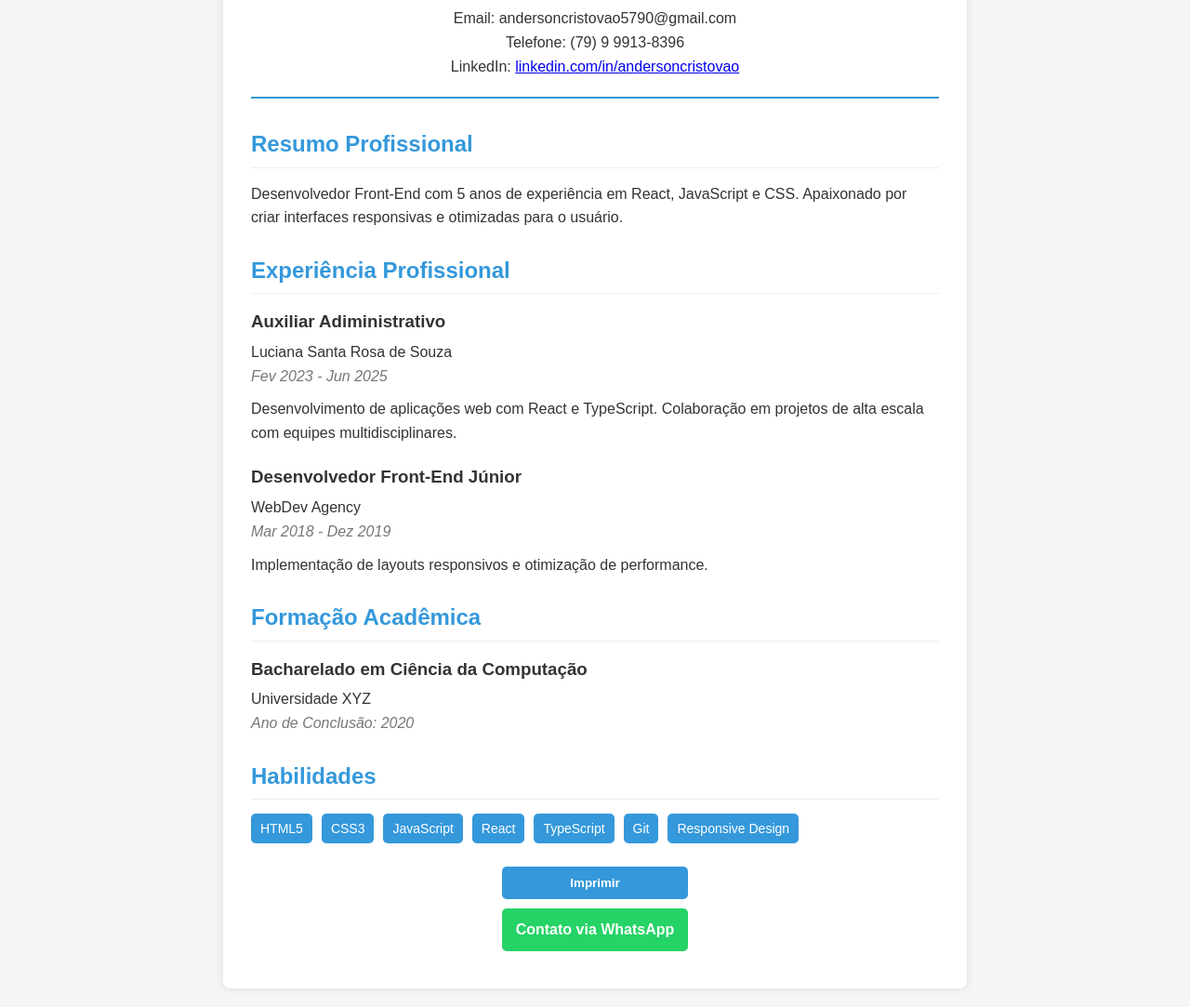
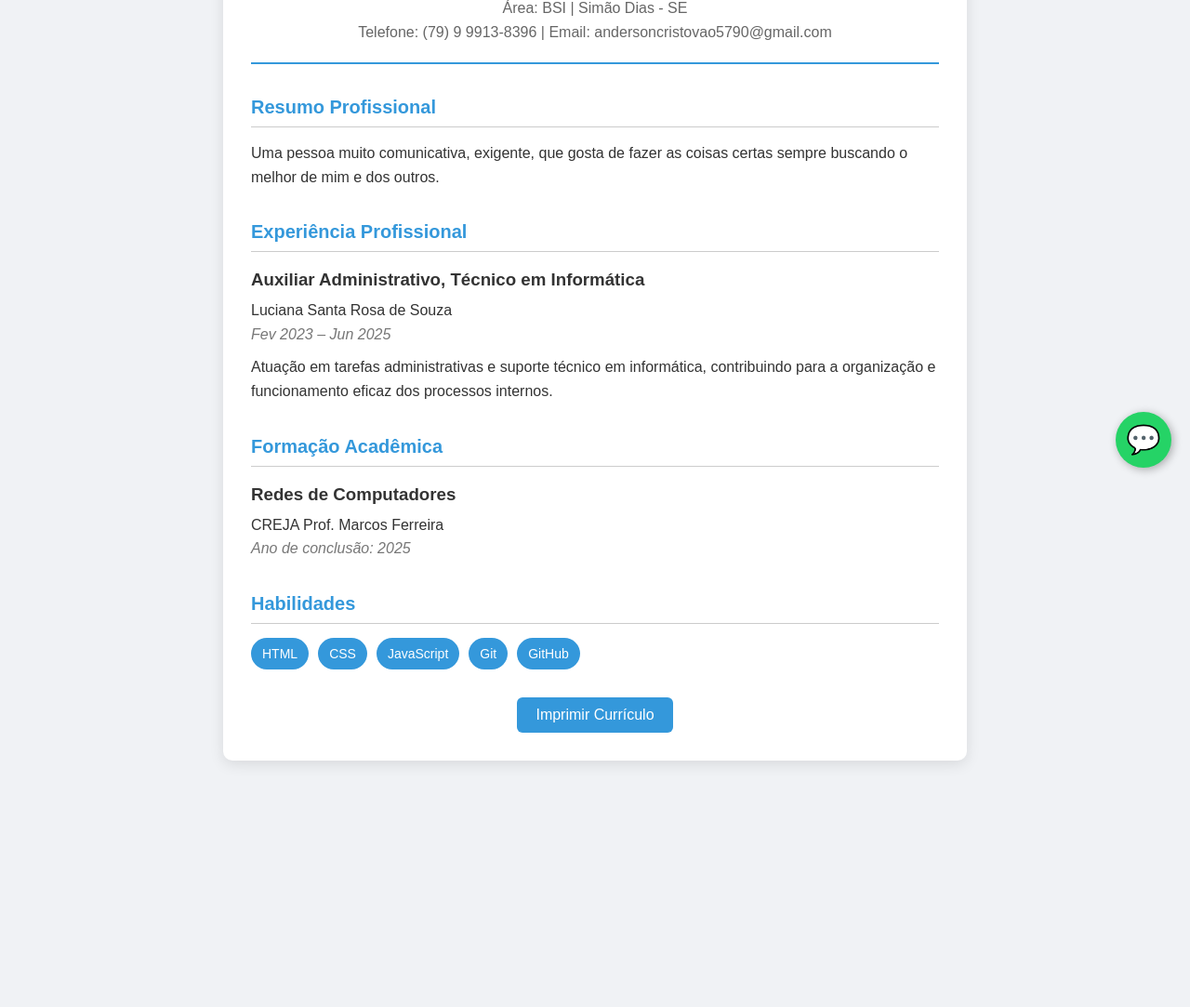
Before and after one commit to and3rs0n-tech/CURR-CULO-01, a plain HTML site: page index.html in a window 1280 px wide. Shown: the part 277-1360 px from the top of the page at 93% size. After the commit the page ends 1115 px from the top, so only its background shows below. Drawn offline with Linux system fonts and the light colour scheme.

Commit message:
Update index.html

```diff
--- a/index.html
+++ b/index.html
@@ -1,5 +1,5 @@
 <!DOCTYPE html>
-<html lang="pt-br">
+A<html lang="pt-br">
 <head>
   <meta charset="UTF-8">
   <meta name="viewport" content="width=device-width, initial-scale=1.0">
@@ -52,17 +52,73 @@
 
     .contact-info {
       margin-top: 10px;
+    }<!DOCTYPE html>
+<html lang="pt-br">
+<head>
+  <meta charset="UTF-8" />
+  <meta name="viewport" content="width=device-width, initial-scale=1.0"/>
+  <title>Currículo - Anderson Cristovão</title>
+  <style>
+    * {
+      margin: 0;
+      padding: 0;
+      box-sizing: border-box;
+      font-family: 'Arial', sans-serif;
+    }
+
+    body {
+      background-color: #f0f2f5;
+      color: #333;
+      line-height: 1.6;
+      padding: 20px;
+    }
+
+    .container {
+      max-width: 800px;
+      margin: 0 auto;
+      background: #fff;
+      padding: 30px;
+      border-radius: 10px;
+      box-shadow: 0 4px 15px rgba(0,0,0,0.1);
+    }
+
+    header {
+      text-align: center;
+      border-bottom: 2px solid #3498db;
+      padding-bottom: 20px;
+      margin-bottom: 30px;
+    }
+
+    .profile-pic {
+      width: 130px;
+      height: 130px;
+      border-radius: 50%;
+      object-fit: cover;
+      border: 4px solid #3498db;
+      margin-bottom: 10px;
+    }
+
+    h1 {
+      color: #3498db;
+      font-size: 28px;
+      margin-bottom: 5px;
+    }
+
+    .subinfo {
+      font-size: 16px;
+      color: #666;
     }
 
     section {
-      margin-bottom: 25px;
+      margin-bottom: 30px;
     }
 
     h2 {
       color: #3498db;
-      border-bottom: 1px solid #eee;
+      font-size: 20px;
+      margin-bottom: 15px;
+      border-bottom: 1px solid #ccc;
       padding-bottom: 5px;
-      margin-bottom: 15px;
     }
 
     .job, .education {
@@ -87,41 +143,50 @@
 
     .skill {
       background: #3498db;
-      color: white;
-      padding: 5px 10px;
-      border-radius: 5px;
+      color: #fff;
+      padding: 6px 12px;
+      border-radius: 20px;
       font-size: 14px;
     }
 
-    .print-btn, .whatsapp-btn {
-      display: block;
-      width: 200px;
-      margin: 10px auto;
-      padding: 10px;
-      border: none;
-      border-radius: 5px;
+    .whatsapp-float {
+      position: fixed;
+      width: 60px;
+      height: 60px;
+      bottom: 20px;
+      right: 20px;
+      background-color: #25d366;
+      color: white;
+      border-radius: 50%;
       text-align: center;
-      cursor: pointer;
-      font-weight: bold;
+      font-size: 30px;
+      box-shadow: 2px 2px 10px rgba(0,0,0,0.3);
+      z-index: 1000;
+      display: flex;
+      align-items: center;
+      justify-content: center;
       text-decoration: none;
+      transition: background-color 0.3s;
+    }
+
+    .whatsapp-float:hover {
+      background-color: #1ebc57;
     }
 
     .print-btn {
-      background: #3498db;
+      display: block;
+      margin: 20px auto 0;
+      padding: 10px 20px;
+      background-color: #3498db;
       color: white;
+      border: none;
+      border-radius: 6px;
+      cursor: pointer;
+      font-size: 16px;
     }
 
     .print-btn:hover {
-      background: #2980b9;
-    }
-
-    .whatsapp-btn {
-      background-color: #25D366;
-      color: white;
-    }
-
-    .whatsapp-btn:hover {
-      background-color: #1ebc57;
+      background-color: #2980b9;
     }
 
     @media (max-width: 600px) {
@@ -144,97 +209,53 @@
 <body>
   <div class="container">
     <header>
-      <!-- Foto do trabalhador -->
-      <img src="https://via.placeholder.com/120" alt="Foto de perfil" class="profile-pic" id="foto">
-
-      <h1 id="nome">Seu Nome</h1>
-      <p id="cargo">Profissão/Cargo Desejado</p>
-      <div class="contact-info">
-        <p id="email">Email: seuemail@exemplo.com</p>
-        <p id="telefone">Telefone: (00) 00000-0000</p>
-        <p id="linkedin">LinkedIn: <a href="#" target="_blank">linkedin.com/seu-perfil</a></p>
-      </div>
+      <img src="https://static.wikia.nocookie.net/dragonball/images/e/ea/Goku_SSJ4.png" alt="Goku SSJ4" class="profile-pic">
+      <h1>Anderson Cristovão Santana Santos</h1>
+      <p class="subinfo">Área: BSI | Simão Dias - SE</p>
+      <p class="subinfo">Telefone: (79) 9 9913-8396 | Email: andersoncristovao5790@gmail.com</p>
     </header>
 
     <section>
       <h2>Resumo Profissional</h2>
-      <p id="resumo">Um breve resumo sobre sua experiência, habilidades e objetivos profissionais.</p>
+      <p>Uma pessoa muito comunicativa, exigente, que gosta de fazer as coisas certas sempre buscando o melhor de mim e dos outros.</p>
     </section>
 
     <section>
       <h2>Experiência Profissional</h2>
       <div class="job">
-        <h3 id="cargo1">Cargo na Empresa 1</h3>
-        <p id="empresa1">Empresa 1</p>
-        <p class="date" id="periodo1">Jan 2020 - Dez 2022</p>
-        <p id="descricao1">Descrição das responsabilidades e conquistas no cargo.</p>
-      </div>
-      <div class="job">
-        <h3 id="cargo2">Cargo na Empresa 2</h3>
-        <p id="empresa2">Empresa 2</p>
-        <p class="date" id="periodo2">Mar 2018 - Dez 2019</p>
-        <p id="descricao2">Descrição das responsabilidades e conquistas no cargo.</p>
+        <h3>Auxiliar Administrativo, Técnico em Informática</h3>
+        <p>Luciana Santa Rosa de Souza</p>
+        <p class="date">Fev 2023 – Jun 2025</p>
+        <p>Atuação em tarefas administrativas e suporte técnico em informática, contribuindo para a organização e funcionamento eficaz dos processos internos.</p>
       </div>
     </section>
 
     <section>
       <h2>Formação Acadêmica</h2>
       <div class="education">
-        <h3 id="curso1">Nome do Curso</h3>
-        <p id="instituicao1">Instituição de Ensino</p>
-        <p class="date" id="periodo-curso1">Ano de Conclusão: 2025</p>
+        <h3>Redes de Computadores</h3>
+        <p>CREJA Prof. Marcos Ferreira</p>
+        <p class="date">Ano de conclusão: 2025</p>
       </div>
     </section>
 
     <section>
       <h2>Habilidades</h2>
-      <div class="skills" id="habilidades">
-        <!-- JavaScript insere aqui -->
+      <div class="skills">
+        <span class="skill">HTML</span>
+        <span class="skill">CSS</span>
+        <span class="skill">JavaScript</span>
+        <span class="skill">Git</span>
+        <span class="skill">GitHub</span>
       </div>
     </section>
 
-    <!-- Botões -->
-    <button class="print-btn" onclick="window.print()">Imprimir</button>
-    <a href="https://wa.me/557999138396" class="whatsapp-btn" target="_blank">Contato via WhatsApp</a>
+    <button class="print-btn" onclick="window.print()">Imprimir Currículo</button>
   </div>
 
-  <script>
-    // Preenchimento dinâmico
-    document.getElementById('nome').textContent = 'Anderson Cristovão';
-    document.getElementById('cargo').textContent = 'Desenvolvedor Front-End';
-    document.getElementById('email').textContent = 'Email: andersoncristovao5790@gmail.com';
-    document.getElementById('telefone').textContent = 'Telefone: (79) 9 9913-8396';
-    document.getElementById('linkedin').innerHTML = 'LinkedIn: <a href="https://linkedin.com/in/andersoncristovao" target="_blank">linkedin.com/in/andersoncristovao</a>';
-
-    document.getElementById('resumo').textContent = 'Desenvolvedor Front-End com 5 anos de experiência em React, JavaScript e CSS. Apaixonado por criar interfaces responsivas e otimizadas para o usuário.';
-
-    document.getElementById('cargo1').textContent = 'Auxiliar Adiministrativo';
-    document.getElementById('empresa1').textContent = 'Luciana Santa Rosa de Souza';
-    document.getElementById('periodo1').textContent = 'Fev 2023 - Jun 2025';
-    document.getElementById('descricao1').textContent = 'Desenvolvimento de aplicações web com React e TypeScript. Colaboração em projetos de alta escala com equipes multidisciplinares.';
-
-    document.getElementById('cargo2').textContent = 'Desenvolvedor Front-End Júnior';
-    document.getElementById('empresa2').textContent = 'WebDev Agency';
-    document.getElementById('periodo2').textContent = 'Mar 2018 - Dez 2019';
-    document.getElementById('descricao2').textContent = 'Implementação de layouts responsivos e otimização de performance.';
-
-    document.getElementById('curso1').textContent = 'Bacharelado em Ciência da Computação';
-    document.getElementById('instituicao1').textContent = 'Universidade XYZ';
-    document.getElementById('periodo-curso1').textContent = 'Ano de Conclusão: 2020';
-
-    // Habilidades
-    const habilidades = ['HTML5', 'CSS3', 'JavaScript', 'React', 'TypeScript', 'Git', 'Responsive Design'];
-    const habilidadesContainer = document.getElementById('habilidades');
-
-    habilidades.forEach(habilidade => {
-      const skillElement = document.createElement('span');
-      skillElement.className = 'skill';
-      skillElement.textContent = habilidade;
-      habilidadesContainer.appendChild(skillElement);
-    });
-
-    // Foto do perfil (pode ser alterada)
-    document.getElementById('foto').src = 'https://via.placeholder.com/120'; // Substitua por uma URL real da foto
-  </script>
+  <!-- Botão flutuante do WhatsApp -->
+  <a href="https://wa.me/557999138396" class="whatsapp-float" target="_blank" title="Fale comigo no WhatsApp">
+    💬
+  </a>
 </body>
 </html>
```
